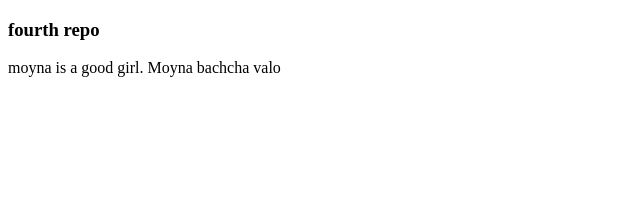
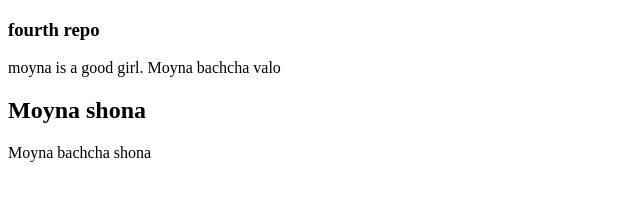
Before and after one commit to SubrinaJhumur/my-fourth-repo, a plain HTML site: page index.html in a window 1280 px wide. Shown: the whole page, without its empty margins (0-640 px from the left). Drawn offline with Linux system fonts and the light colour scheme.

Commit message:
para added

```diff
--- a/index.html
+++ b/index.html
@@ -9,5 +9,7 @@
 <body>
     <h3>fourth repo</h3>
     <p>moyna is a good girl. Moyna bachcha valo</p>
+    <h2>Moyna shona</h2>
+    <p>Moyna bachcha shona</p>
 </body>
 </html>
```
